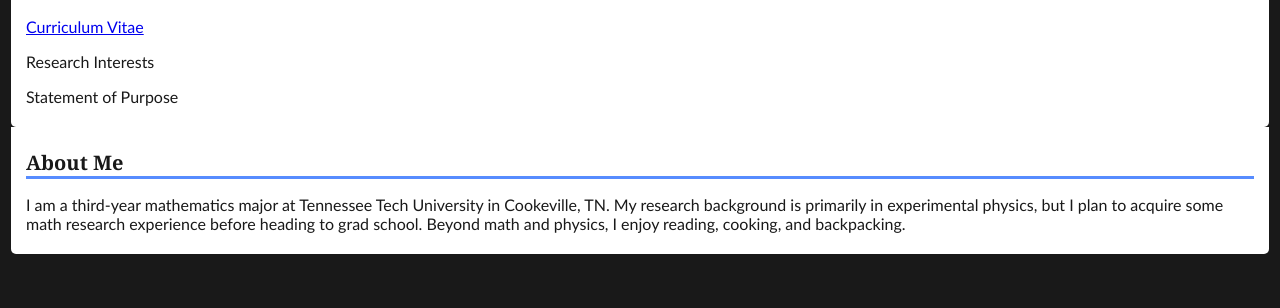
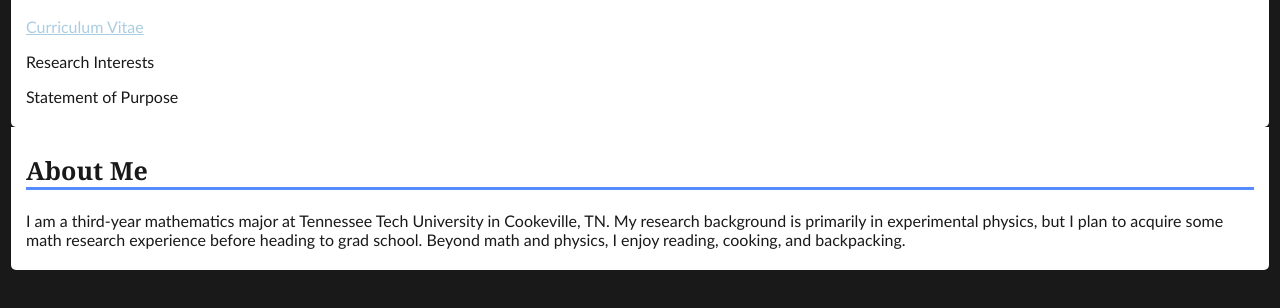
Before and after one commit to ChaoticShiny/egbuchanan.github.io, a plain HTML site: page index.html in a window 1280 px wide. Shown: the part 102-410 px from the top of the page. Drawn offline with Linux system fonts and the light colour scheme.

Commit message:
Update site.css

```diff
--- a/site.css
+++ b/site.css
@@ -33,5 +33,10 @@ h2 {
     font-family: Georgia, serif;
     border-bottom: 3px solid #578CFF;
     color: #191919;
-    font-size: 20px;
+    font-size: 25px;
 }
+
+a { color: #abcde1}
+a.visited, a.hover {color: #1abcde;}
+
+a.special {color:#123456;}
```
